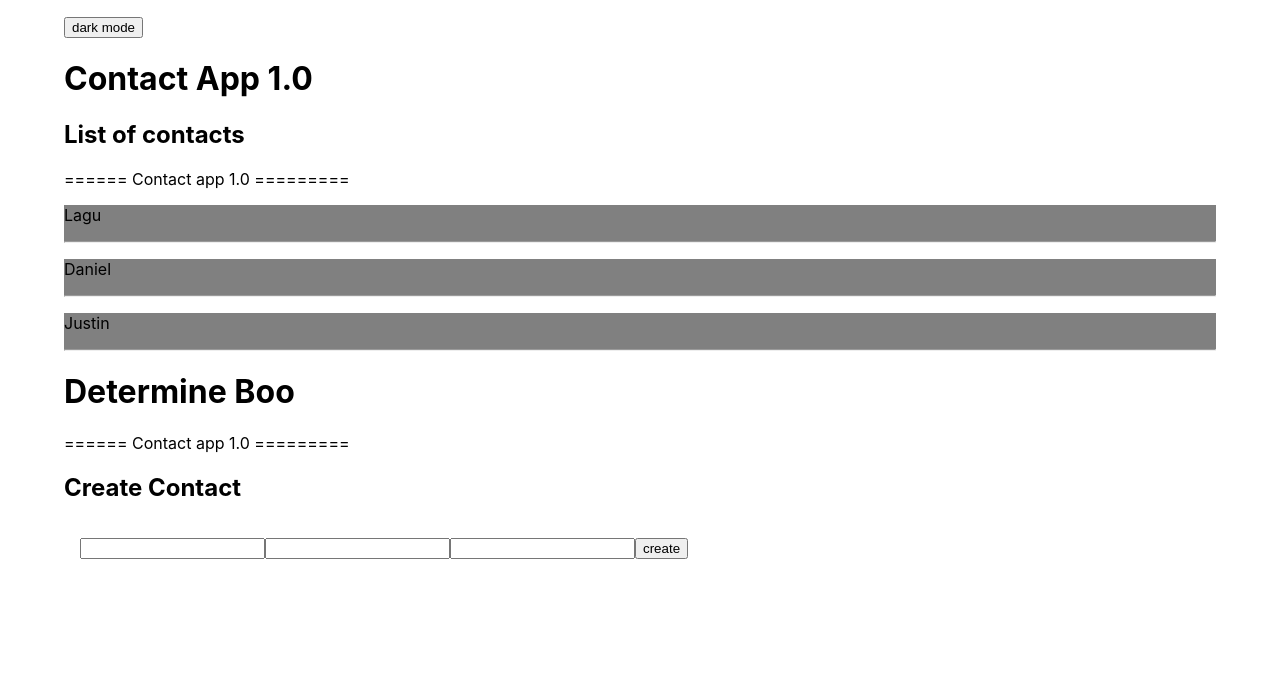
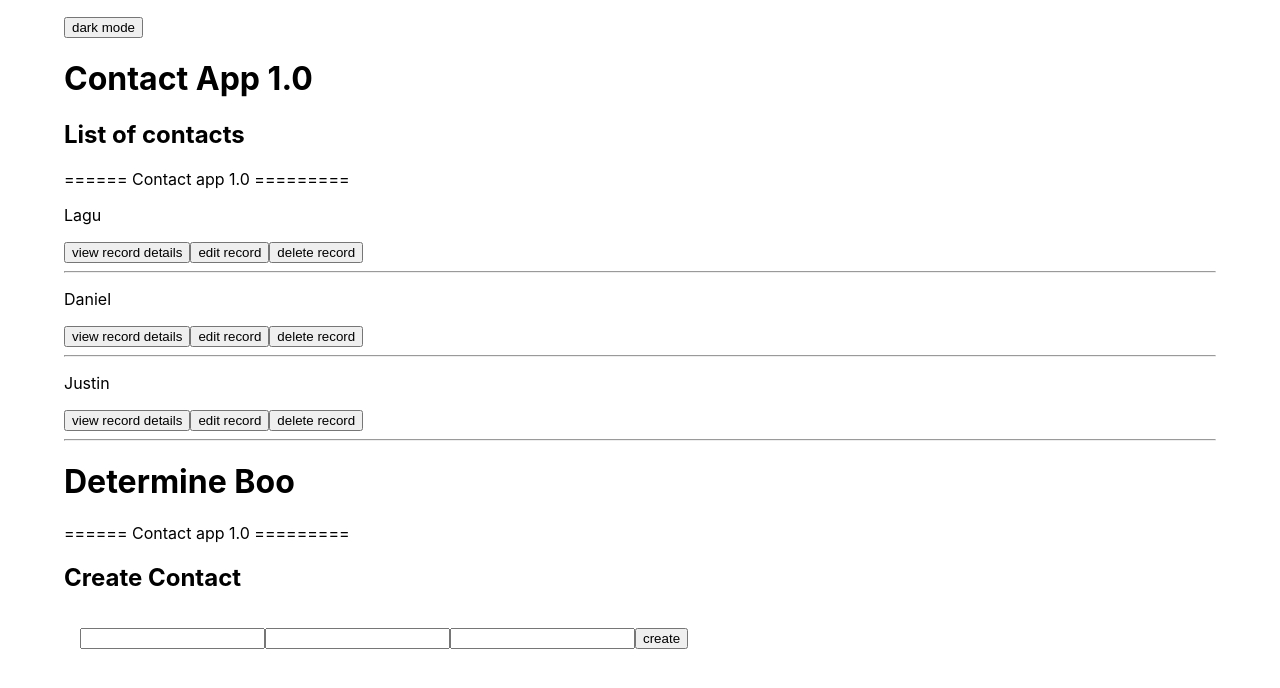
Before and after one commit to lagupa/js-function-session-note, a React (Create React App) app in the folder contact-app-rj/: page / in a window 1280 px wide. Shown: the top 688 px of the page. Built offline with nearby package versions, Linux system fonts and the light colour scheme.

Commit message:
edit operations

```diff
--- a/contact-app-rj/src/App.js
+++ b/contact-app-rj/src/App.js
@@ -1,7 +1,8 @@
-import React, {useState} from 'react'
-import ListContacts from './components/ListContact'
-import CreateContact from './components/CreatContact'
-import './App.css'
+import React, { useState } from 'react';
+import ListContacts from './components/ListContact';
+import CreateContact from './components/CreatContact';
+import EditContact from './components/EditContact';
+import './App.css';
 
 // cd contact-app-rj
 // npm i
@@ -10,64 +11,103 @@ import './App.css'
 function App() {
   const initialState = [
     {
-    id:1,
-    firstName:"Lagu",
-    lastName:"longa",
-    email:"lagu.e@example.com"
+      id: 1,
+      firstName: 'Lagu',
+      lastName: 'longa',
+      email: 'lagu.e@example.com',
     },
     {
-    id:2,
-    firstName:"Daniel",
-    lastName:"Jada",
-    email:"komi.e@example.com"
+      id: 2,
+      firstName: 'Daniel',
+      lastName: 'Jada',
+      email: 'komi.e@example.com',
     },
     {
-    id:3,
-    firstName:"Justin",
-    lastName:"Artema",
-    email:"ja_e@example.com"
-  }
- ]
+      id: 3,
+      firstName: 'Justin',
+      lastName: 'Artema',
+      email: 'ja_e@example.com',
+    },
+  ];
 
- const appName = "====== Contact app 1.0 ========="
+  const appName = '====== Contact app 1.0 =========';
 
-
- const [contacts, setContacts] = useState(initialState)
- const [isBlack, setIsBlack] = React.useState(false)
-
+  const [contacts, setContacts] = useState(initialState);
+  const [isBlack, setIsBlack] = React.useState(false);
+  const [initialEditContact, setInitialEditContact] = useState({});
 
   const saveContact = (contact) => {
     // contacts.push(contact) // DON'T do this in react
-  setContacts([
-    ...contacts,
-    contact
-  ])
-}
-
-
-console.log(contacts)
+    setContacts([...contacts, contact]);
+  };
+  const editContact = (editingContact) => {
+    // map
+    contacts.map(
+      (contact) => (contact.id = editingContact.id ? editingContact : contact),
+    );
+  };
 
   const handleDarkMode = (arg) => {
-  console.log(arg)
-  setIsBlack(!isBlack)
- }
+    console.log(arg);
+    setIsBlack(!isBlack);
+  };
+
+  const [isEditing, setIsEditing] = useState(false);
+
+  const prepulateEditForm = (contact) => {
+    console.log('prepulateEditForm');
+    console.log(contact);
+    setInitialEditContact(contact);
+  };
 
   // CRUDL //
   // Unidirectional: Parent -> child
   // Create, list
   // Read --- list,
 
+  // Recording Editing Operations
+  /*
+  - Make an edit button
+  - Make edit form
+  - Get the id/record the user has selected by clicking edit button
+  - Pre-populate edit form fields with selected record/id
+  - user makes changes
+  - save changes button
+  - show the user the edit record
+    - show the edited record
+    - show pop out successfully edited
+  */
+
   return (
-    <div style={{padding:"1rem 4rem"}} className="App">
-      <button onClick ={handleDarkMode}>{isBlack ? "light mode": "dark mode"}</button>
+    <div style={{ padding: '1rem 4rem' }} className="App">
+      <button onClick={handleDarkMode}>
+        {isBlack ? 'light mode' : 'dark mode'}
+      </button>
       <h1>Contact App 1.0</h1>
-     <ListContacts handleDarkMode={handleDarkMode}  isBlack = {isBlack} appY = {appName} contacts={contacts}/>
-     <CreateContact saveContact = {saveContact}  isBlack = {isBlack}  appX = {appName} />
-
+      <ListContacts
+        handleDarkMode={handleDarkMode}
+        setIsEditing={setIsEditing}
+        prepulateEditForm={prepulateEditForm}
+        isBlack={isBlack}
+        appY={appName}
+        contacts={contacts}
+      />
+      {isEditing ? (
+        <EditContact
+          editContact={editContact}
+          initialEditContact={initialEditContact}
+          isBlack={isBlack}
+          appX={appName}
+        />
+      ) : (
+        <CreateContact
+          saveContact={saveContact}
+          isBlack={isBlack}
+          appX={appName}
+        />
+      )}
     </div>
   );
 }
 
-
-
 export default App;
--- /dev/null
+++ b/contact-app-rj/src/components/EditContact.js
@@ -0,0 +1,69 @@
+import React from 'react';
+
+const EditContact = ({ appX, isBlack, editContact, initialEditContact }) => {
+  const initalFormState = {
+    firstName: '',
+    lastName: '',
+    email: '',
+  };
+  const [contact, setContact] = React.useState(
+    initialEditContact || initalFormState,
+  );
+
+  const handleChange = (e) => {
+    setContact({
+      ...contact,
+      [e.target.name]: e.target.value,
+    });
+  };
+
+  const handleSubmit = (e) => {
+    e.preventDefault();
+    // sending to App.js
+    editContact(contact);
+
+    // save to database here
+
+    // clear form fields
+    setContact(initalFormState);
+  };
+
+  const { firstName, lastName, email } = contact;
+
+  return (
+    <div>
+      <h2>Edit Contact</h2>
+      <div
+        style={{
+          background: isBlack ? 'black' : null,
+          color: isBlack ? 'white' : null,
+          padding: '1rem',
+        }}
+      >
+        <form onSubmit={handleSubmit}>
+          <input
+            type="text"
+            value={firstName}
+            name="firstName"
+            onChange={handleChange}
+          />
+          <input
+            type="text"
+            value={lastName}
+            name="lastName"
+            onChange={handleChange}
+          />
+          <input
+            type="email"
+            value={email}
+            name="email"
+            onChange={handleChange}
+          />
+          <button type="submit">save changes</button>
+        </form>
+      </div>
+    </div>
+  );
+};
+
+export default EditContact;
--- a/contact-app-rj/src/components/ListContact.js
+++ b/contact-app-rj/src/components/ListContact.js
@@ -1,69 +1,97 @@
-import React from "react";
-import ReadContactDetails from "./ReadContactDetails";
+import React from 'react';
+import ReadContactDetails from './ReadContactDetails';
 
-const ListContacts = ({ appY, isBlack, contacts}) => {
-
-    const [isDetails, setIsDetail] = React.useState(false)
-    const [contact, setContact] = React.useState({})
+const ListContacts = ({
+  appY,
+  isBlack,
+  contacts,
+  setIsEditing,
+  prepulateEditForm,
+}) => {
+  const [isDetails, setIsDetail] = React.useState(false);
+  const [contact, setContact] = React.useState({});
   const readDetails = (e, contact) => {
     // console.log("Hello daniel!!", id)
-        setIsDetail(true)
-        setContact(contact)
+    setIsDetail(true);
+    setContact(contact);
+  };
+  const goBackToListView = () => {
+    setIsDetail(false);
+  };
 
-    }
-    const goBackToListView = () => {
-        setIsDetail(false)
-    }
-
-    console.log(contact)
+  const handleEditMode = (e, contact) => {
+    setIsEditing(true);
+    prepulateEditForm(contact);
+  };
 
   return (
     <>
-       {
-        isDetails ? ( <ReadContactDetails goBackToListView = {goBackToListView} contact = {contact} />) :(
+      {isDetails ? (
+        <ReadContactDetails
+          goBackToListView={goBackToListView}
+          contact={contact}
+        />
+      ) : (
         <div>
           <h2>List of contacts</h2>
-            <div style = {{
-                background:isBlack ? "black": null,
-                color: isBlack ? "white": null
-            }}>
-            {
-                appY
-            }
+          <div
+            style={{
+              background: isBlack ? 'black' : null,
+              color: isBlack ? 'white' : null,
+            }}
+          >
+            {appY}
 
-            {
-                contacts.map(({id, firstName, email}, index, arr) => (
-                    <div onClick={(e)=> readDetails(e, arr[index])} style={{
-                        background:'grey',
-                        cursor:'pointer'
-                    }} key={id}>
+            {contacts.map(({ id, firstName, email }, index, arr) => (
+              <div key={id}>
                 <p>{firstName}</p>
+                <button
+                  style={{
+                    cursor: 'pointer',
+                  }}
+                  onClick={(e) => readDetails(e, arr[index])}
+                >
+                  view record details
+                </button>
+                <button
+                  style={{
+                    cursor: 'pointer',
+                  }}
+                  onClick={(e) => handleEditMode(e, arr[index])}
+                >
+                  edit record
+                </button>
+                <button
+                  style={{
+                    cursor: 'pointer',
+                  }}
+                >
+                  delete record
+                </button>
                 <hr />
               </div>
-                ))
-            }
+            ))}
           </div>
           <Boo isBlack={isBlack} />
         </div>
-          )
-       }
-
-
+      )}
     </>
-    )
-}
+  );
+};
 
 export default ListContacts;
 
-
-const Boo = ({isBlack}) => {
+const Boo = ({ isBlack }) => {
   return (
     <div>
-
-            <h1 style = {{
-            background:isBlack ? "black": null,
-            color: isBlack ? "white": null
-        }} >Determine Boo</h1>
+      <h1
+        style={{
+          background: isBlack ? 'black' : null,
+          color: isBlack ? 'white' : null,
+        }}
+      >
+        Determine Boo
+      </h1>
     </div>
-    )
-}
+  );
+};
```
Lines whose indentation alone changed are shown as unchanged.
